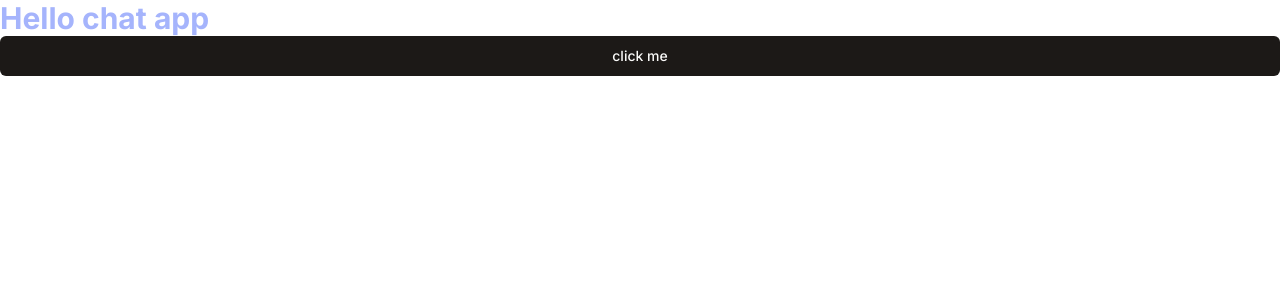
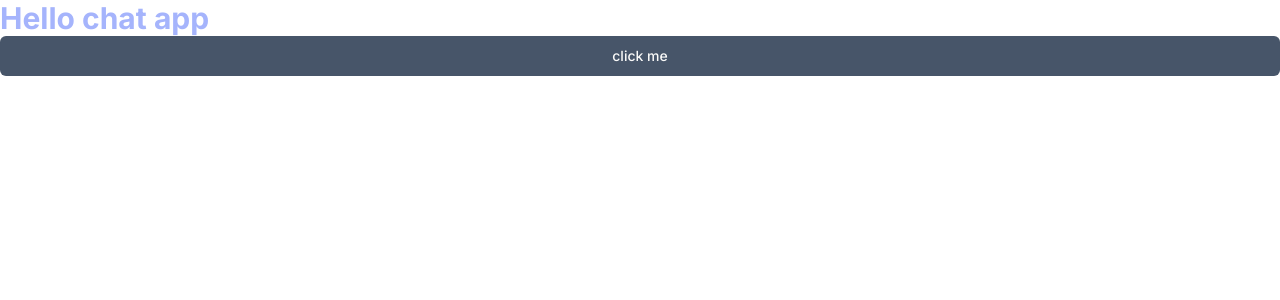
Before and after one commit to TasneemFand/Multimedia-messaging-platform, a Next.js app in the folder chat-app/: page / in a window 1280 px wide. Shown: the top 300 px of the page. Built offline with nearby package versions, Linux system fonts and the light colour scheme.

Commit message:
use cn of utils in shadcn

```diff
--- a/chat-app/app/page.tsx
+++ b/chat-app/app/page.tsx
@@ -1,12 +1,16 @@
 import { Button } from "@/components/ui/button";
+import { cn } from "@/lib/utils";
 
 export default function Home() {
+	const state = true;
   return (
 	<div className="flex flex-col">
 		<p className='text-3xl font-bold text-indigo-300'>
 			Hello chat app
 		</p>
-		<Button>
+		<Button className={
+			cn('bg-cyan-50', state && 'bg-slate-600')
+		}>
 			click me
 		</Button>
 	</div>
```
